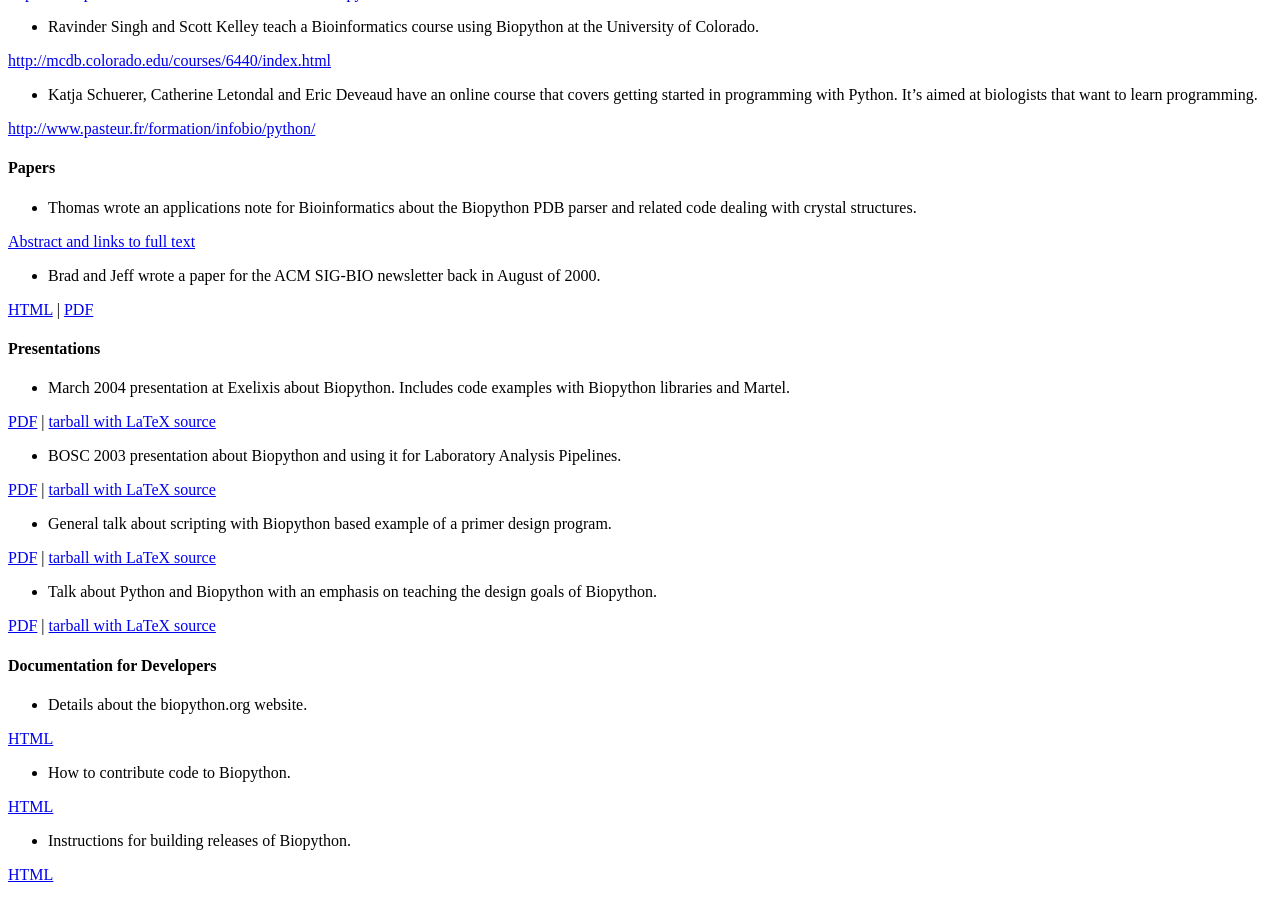
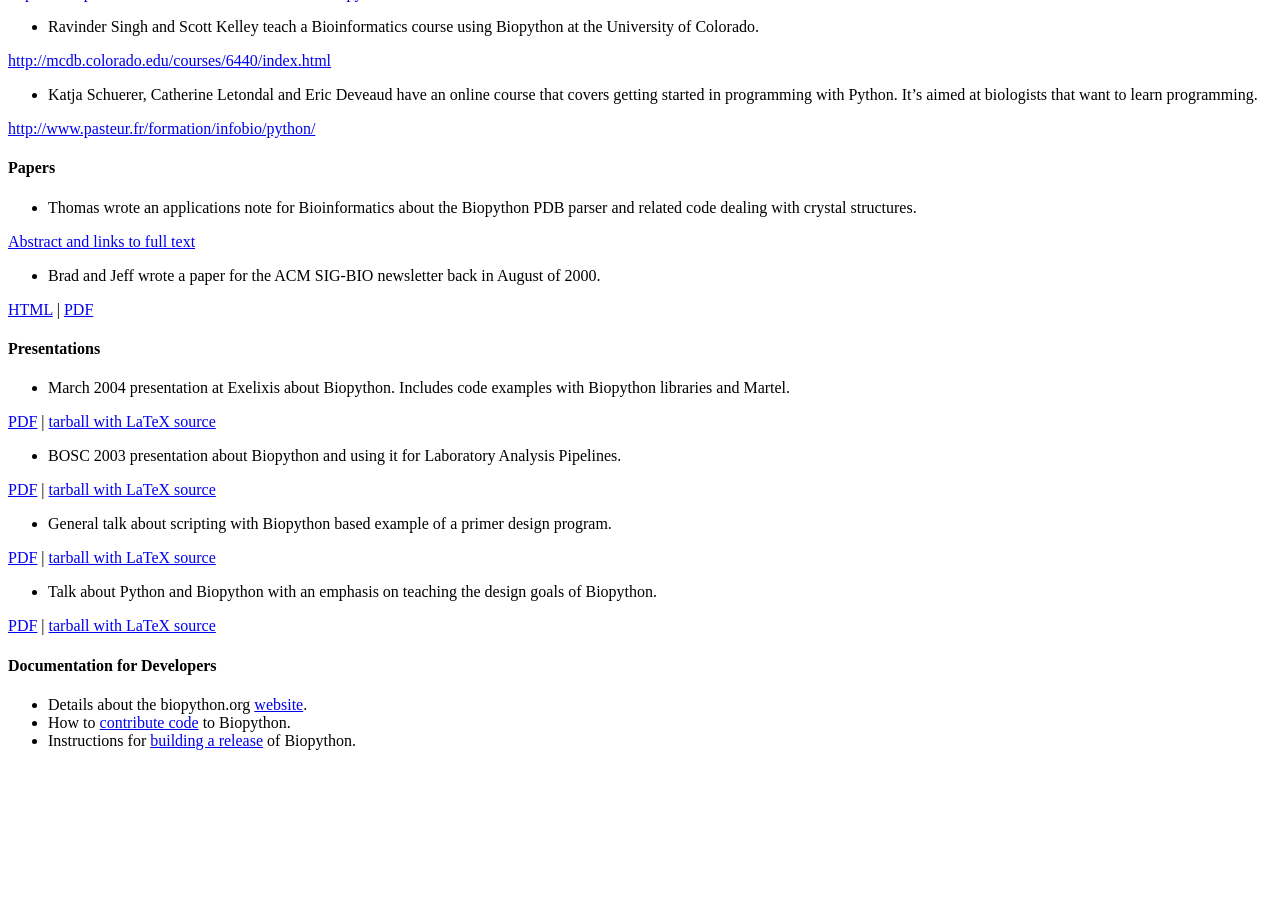
Before and after one commit to biopython/biopython.github.io, a Jekyll site: the page built from wiki/Documentation.md, in a window 1280 px wide and 900 px high, scrolled down 1058 px. Built offline with Jekyll 4.4.1, drawn with Linux system fonts in a browser that asks for light colours; after the commit the page ends 1824 px from its top, so only the background shows below that.

Commit message:
/* Documentation for Developers */

```diff
--- a/wiki/Documentation.md
+++ b/wiki/Documentation.md
@@ -151,17 +151,7 @@ source](http://biopython.org/DIST/docs/presentations/biopy_group.tar.gz)
 
 #### Documentation for Developers
 
--   Details about the biopython.org website.
-
-
-[HTML](website "wikilink")
-
--   How to contribute code to Biopython.
-
-
-[HTML](Contributing "wikilink")
-
--   Instructions for building releases of Biopython.
-
-
-[HTML](Building_a_release "wikilink")
+-   Details about the biopython.org [website](website "wikilink").
+-   How to [contribute code](Contributing "wikilink") to Biopython.
+-   Instructions for [building a release](building_a_release "wikilink")
+    of Biopython.
```
Also changed, not shown: 1 other file.
